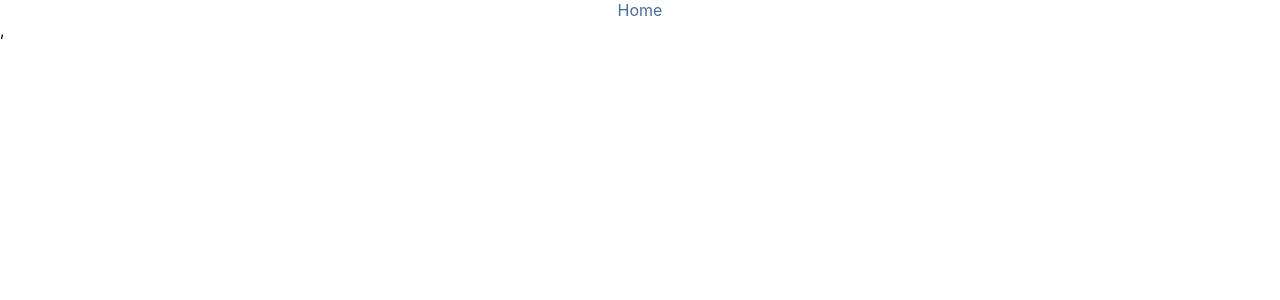
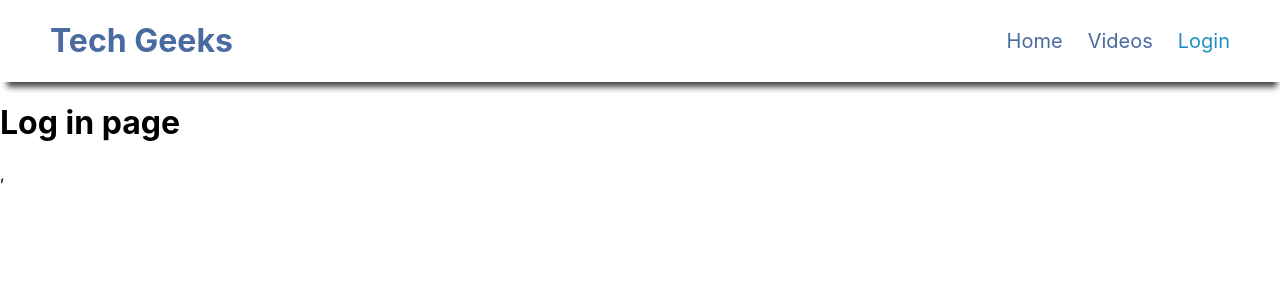
Before and after one commit to shariarHossain23/tech-geeks, a React (Create React App) app: page /login in a window 1280 px wide. Before the commit this address had no page. Shown: the top 300 px of the page. Built offline with nearby package versions, Linux system fonts and the light colour scheme.

Commit message:
navbar style

```diff
--- a/src/App.js
+++ b/src/App.js
@@ -2,13 +2,19 @@ import { Route, Routes } from 'react-router-dom';
 import './App.css';
 import Header from './components/Header/Header';
 import Home from './components/Home/Home';
+import Login from './components/Login/Login';
+import Notfound from './components/Notfound/Notfound';
+import Videos from './components/Videos/Videos';
 
 function App() {
   return (
-    <div className="App">
+    <div>
       <Header></Header>
       <Routes>
         <Route path='/' element={<Home/>}/>
+        <Route path='/videos' element={<Videos/>} />
+        <Route path='/login' element={<Login/>} />
+        <Route path='*' element={<Notfound/>}/>
       </Routes>
     </div>
   );
--- a/src/Hooks/useBlog.js
+++ b/src/Hooks/useBlog.js
@@ -1,7 +1,7 @@
 import { useEffect, useState } from "react";
 
 const useBlog = () => {
-    const [blogs,setBlogs] = useState();
+    const [blogs,setBlogs] = useState([]);
     useEffect(()=>{
         fetch('data.json')
         .then(res => res.json())
--- a/src/components/Header/Header.js
+++ b/src/components/Header/Header.js
@@ -4,9 +4,12 @@ import './header.css';
 
 const Header = () => {
     return (
-        <div>
-            <nav className='header'>
+        <div className='header'>
+            <h1>Tech Geeks</h1>
+            <nav className='navbar'>
             <CustomLink to='/'>Home</CustomLink>
+            <CustomLink to='/videos'>Videos</CustomLink>
+            <CustomLink to='/login'>Login</CustomLink>
             </nav>
         </div>
     );
--- a/src/components/Header/header.css
+++ b/src/components/Header/header.css
@@ -1,4 +1,18 @@
-.header a {
-  color: #1e90c2;
+.header {
+  display: flex;
+  justify-content: space-between;
+  align-items: center;
+  padding: 0 50px;
+  box-shadow: 2px 10px 6px -5px rgba(0, 0, 0, 0.73);
+}
+.header h1 {
+  color: #496ba1;
+}
+.navbar {
+  display: flex;
+  gap: 25px;
+}
+.navbar a {
   text-decoration: none;
+  font-size: 20px;
 }
--- a/src/components/Home/Home.js
+++ b/src/components/Home/Home.js
@@ -1,6 +1,9 @@
 import React from 'react';
+import useBlog from '../../Hooks/useBlog';
 
 const Home = () => {
+  const [blogs,setBlogs] = useBlog();
+  console.log(blogs);
     return (
         <div>
             <h2>this is home</h2>
--- /dev/null
+++ b/src/components/Login/Login.js
@@ -0,0 +1,11 @@
+import React from 'react';
+
+const Login = () => {
+    return (
+        <div>
+            <h1>Log in page</h1>
+        </div>
+    );
+};
+
+export default Login;
--- /dev/null
+++ b/src/components/Notfound/Notfound.js
@@ -0,0 +1,11 @@
+import React from 'react';
+
+const Notfound = () => {
+    return (
+        <div>
+            <h2 style={{color:"red",fontSize:"40px",textAlign:"center",marginTop:"50px"}}>404 Not found</h2>
+        </div>
+    );
+};
+
+export default Notfound;
--- /dev/null
+++ b/src/components/Videos/Videos.js
@@ -0,0 +1,11 @@
+import React from 'react';
+
+const Videos = () => {
+    return (
+        <div>
+            <h1>this is videos</h1>
+        </div>
+    );
+};
+
+export default Videos;
```
